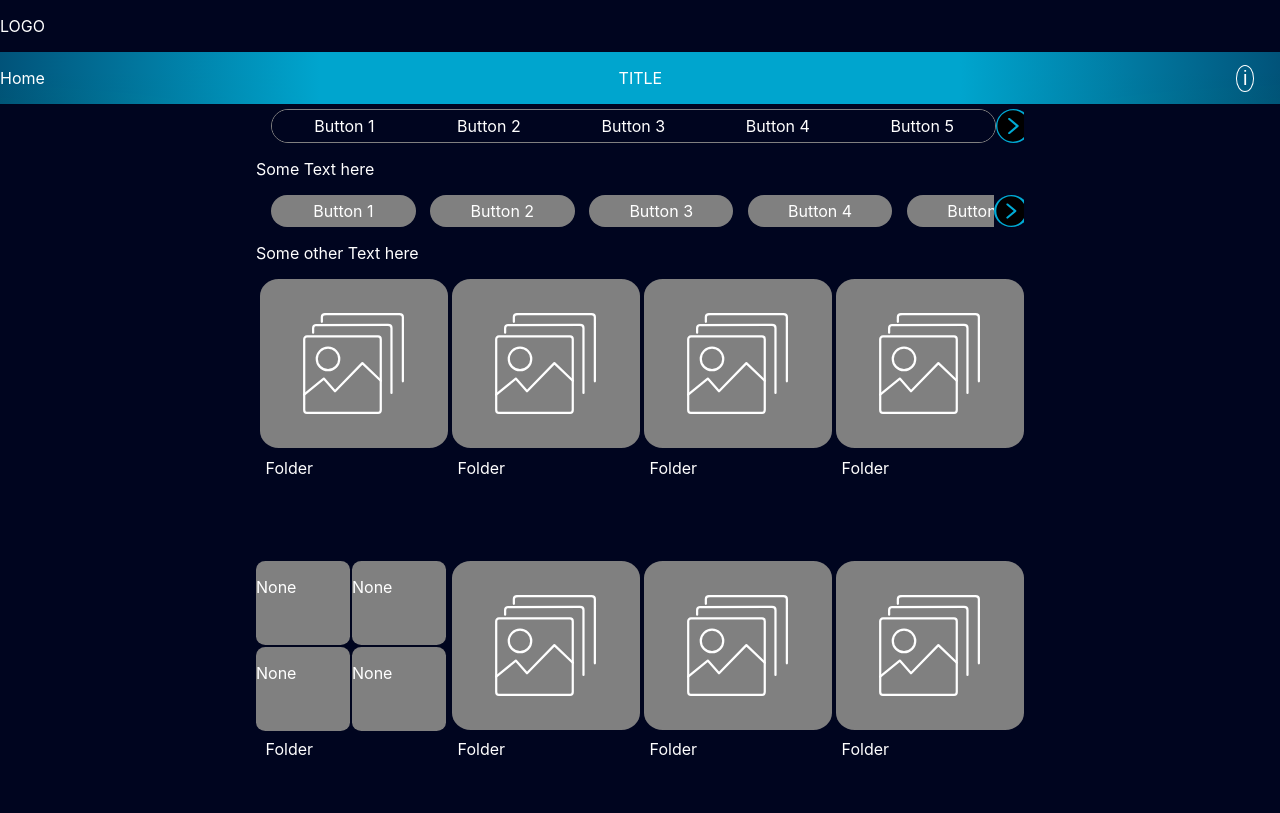
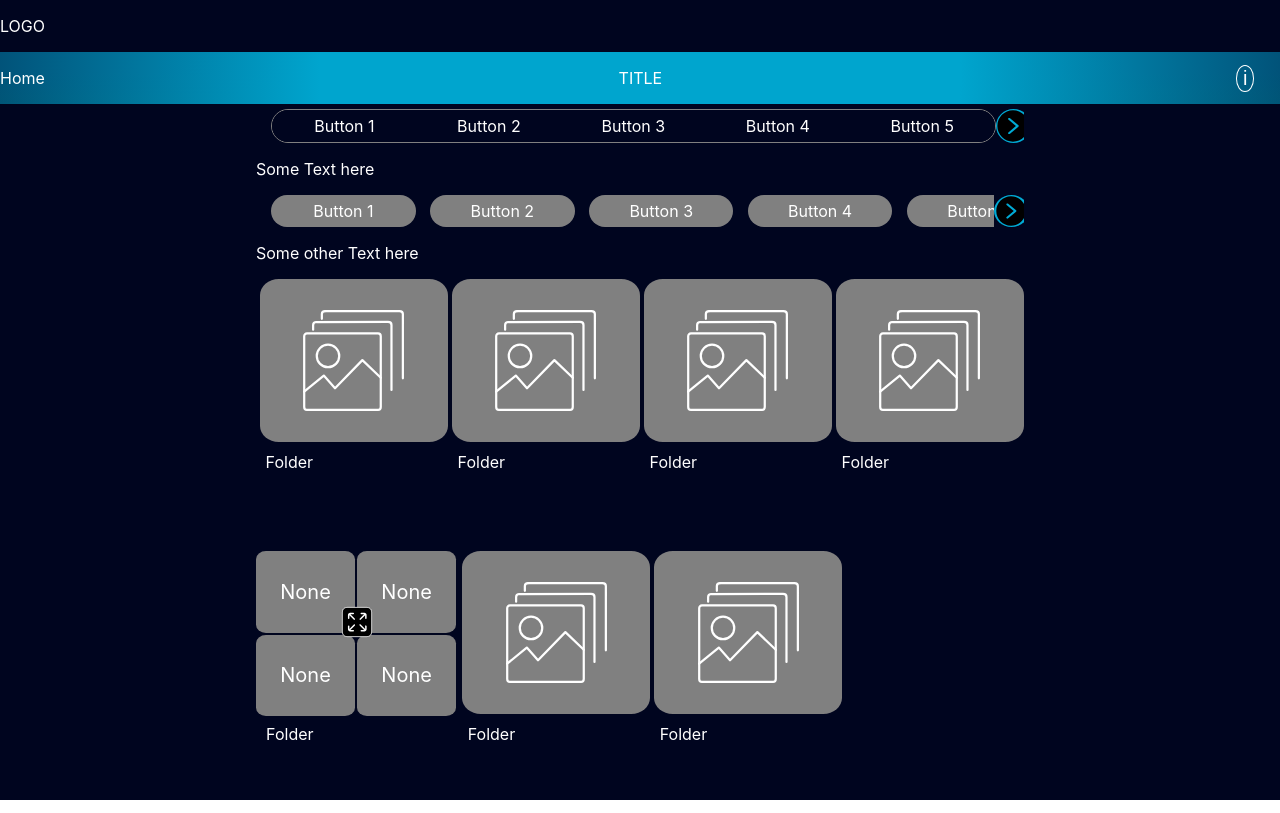
Before and after one commit to HualiangZ/css-development, a React (Create React App) app: page / in a window 1280 px wide. Built offline with nearby package versions, Linux system fonts and the light colour scheme.

Commit message:
expand inverted added

```diff
--- a/src/components/Page2.css
+++ b/src/components/Page2.css
@@ -102,7 +102,7 @@
     .FolderHolder2{
         display: flex;
         flex-direction: column;
-        width: 40%;
+        min-width: 25%;
         margin-left: 5%;
     }
 
@@ -110,17 +110,36 @@
         display: flex;
         flex-wrap: wrap;
         width: 100%;
-        height: 80%;
+        height: 60%;
     }
 
     .Folder1{
         margin-right: 1%;
         margin-bottom: 1%;
-        height:49%;
+        height:50%;
         width: 49%;
         background-color: gray;
         border-radius: 10%;
+        display: flex;
+        justify-content: center;
+        align-items: center;
+
     }
+    .FolderTxt{
+        font-size: 20px;
+    }
+    .Expand{
+        margin-top: -110px;
+        margin-left: 40%;
+        width: 20%;
+        height: 30%;
+        background-image: url('../Images/ExpandInverte.svg');
+        background-repeat: no-repeat;
+        background-position: center;
+        background-size: fill;
+
+    }
+
 }
 
 @media (orientation: landscape)  {
@@ -134,7 +153,7 @@
 
     .PageContainer-Page2 .Container{
         width: 100%;
-        height: 88vh;
+        height: 85vh;
         overflow-x: hidden;
     }
 
@@ -219,6 +238,24 @@
         width: 49%;
         background-color: gray;
         border-radius: 10%;
+        display: flex;
+        justify-content: center;
+        align-items: center;
+
+    }
+    .FolderTxt{
+        font-size: 20px;
+    }
+    .Expand{
+        margin-top: -120px;
+        margin-left: 40%;
+        width: 20%;
+        height: 30%;
+        background-image: url('../Images/ExpandInverte.svg');
+        background-repeat: no-repeat;
+        background-position: center;
+        background-size: fill;
+
     }
 
 }
--- a/src/components/Page2.js
+++ b/src/components/Page2.js
@@ -102,23 +102,22 @@ function MuiltiFolder() {
         <div className='FolderHolder2'>
             <div className='AllFolders'>
                 <div className='Folder1'>
-                    <p>None</p>
+                    <p className='FolderTxt'>None</p>
                 </div>
 
                 <div className='Folder1'>
-                    <p>None</p>
+                    <p className='FolderTxt'>None</p>
                 </div>
 
                 <div className='Folder1'>
-                    <p>None</p>
+                    <p className='FolderTxt'>None</p>
                 </div>
 
                 <div className='Folder1'>
-                    <p>None</p>
+                    <p className='FolderTxt'>None</p>
                 </div>
 
                 <div className='Expand'>
-
                 </div>
             </div>
             <label className='FolderLable'>Folder</label>
```
Also changed, not shown: src/Images/ExpandInverte.svg (added).
